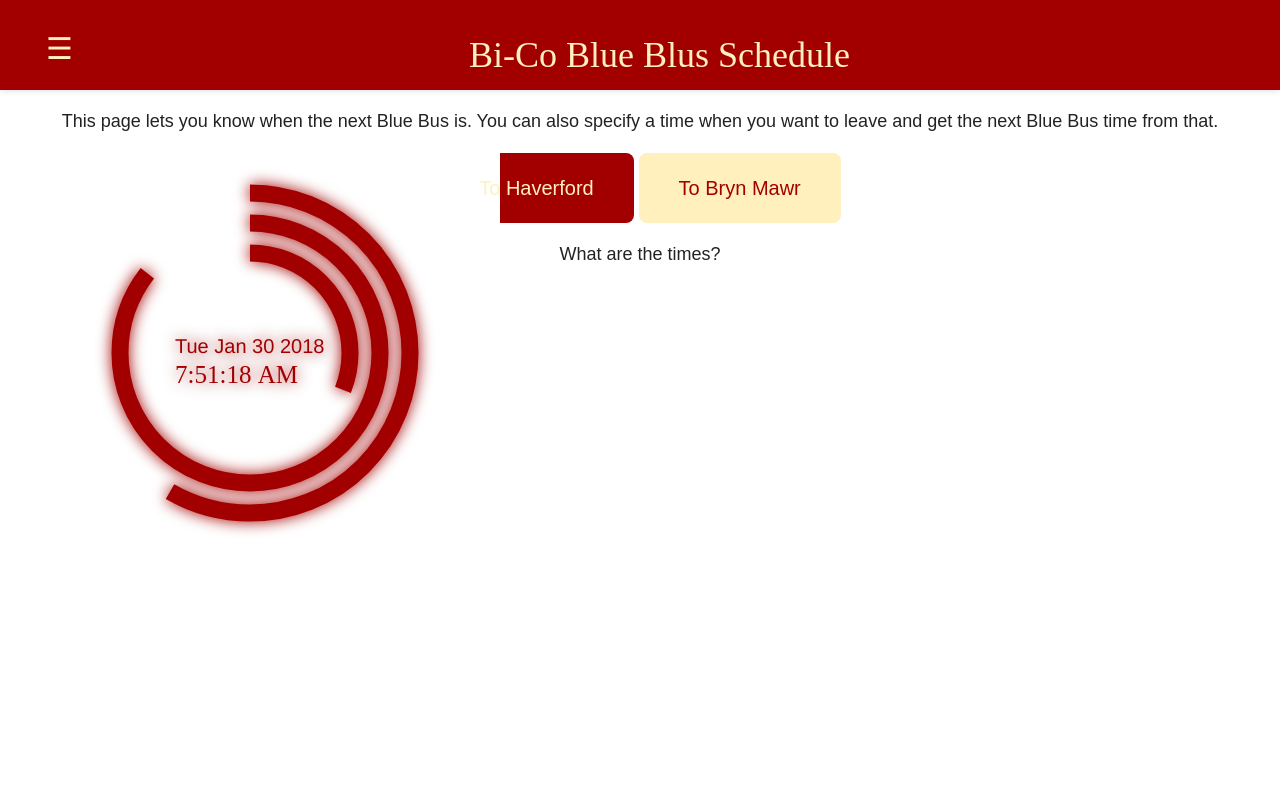
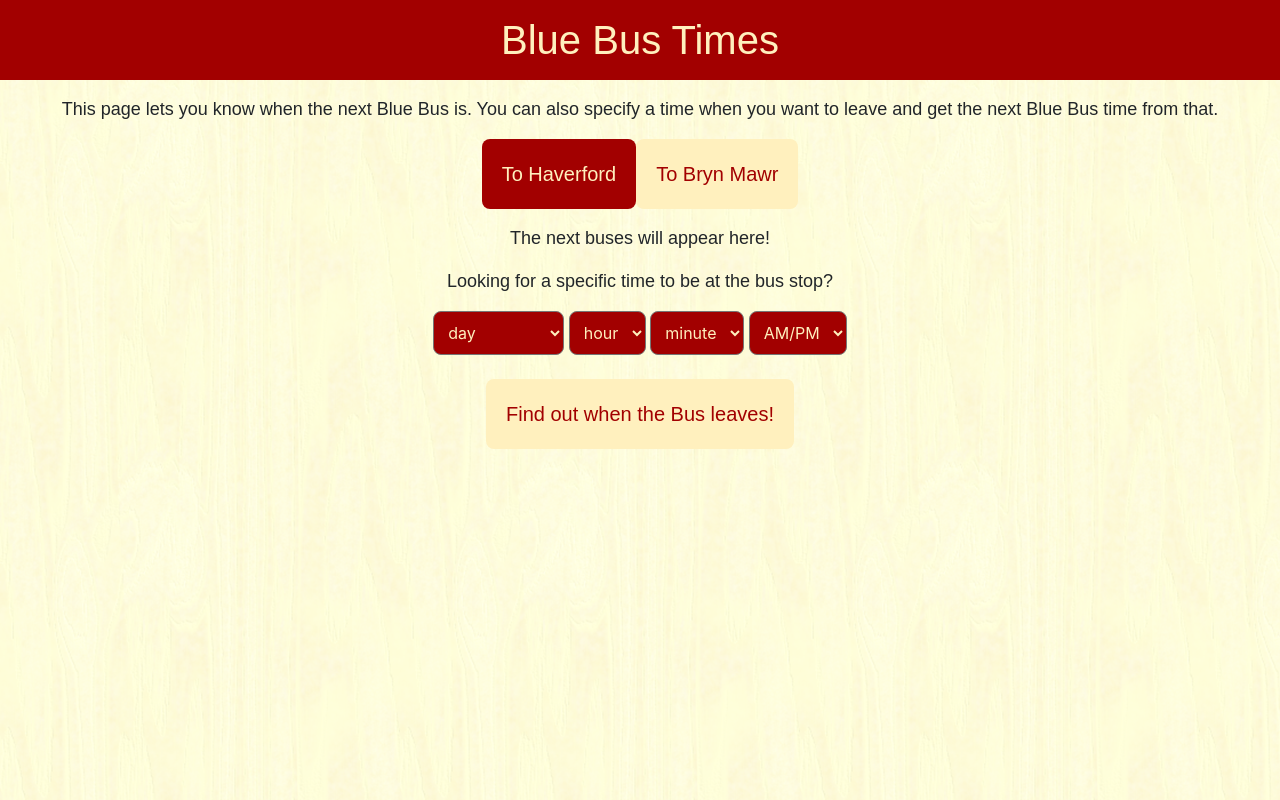
Before and after one commit to ishtiaque06/blue_bus_schedule, a Flask app: page / in a window 1280 px wide. Run offline with Flask 2, Linux system fonts and the light colour scheme; some libraries are stand-ins or nearby versions.

Commit message:
Started using Bootstrap framework for front-end. Added buttons for setting a future time. Changed visual aspects around.

```diff
--- a/static/css/clock.css
+++ /dev/null
@@ -1,3 +0,0 @@
-canvas {
-	position: absolute;
-}
--- a/static/css/main.css
+++ b/static/css/main.css
@@ -98,8 +98,8 @@
    ========================================================================== */
 
 h1 {
-    font-family: 'Bellefair', serif;
-    font-size: 50px;
+    font-family: 'Railway', sans-serif;
+    font-size: 40px;
     text-align: center;
     vertical-align: middle;
     line-height: 90px;
@@ -113,27 +113,18 @@
     text-align: center;
 }
 
-.header {
-    background-color: #03a9f4;
-    top: 0px;
-    display: block;
-    width: 100%;
-    height: 90px;
-    vertical-align: middle;
-    text-align: center;
-}
-
 body {
     /*background-color: #81d4fa;*/
     padding: 0;
     margin: 0;
     transition: background-color .5s;
+    background-image: url("/static/img/light-veneer.png");
+    background-repeat: repeat-xy;
 }
 
 
 .btn-group {
     text-align: center;
-
 }
 
 .option-toHaverford {
@@ -141,7 +132,7 @@
     border: none;
     color: #fff0be;
     font-family: 'Encode Sans Expanded', sans-serif;
-    padding: 20px 40px;
+    padding: 20px 20px;
     text-align: center;
     font-size: 20px;
     cursor: pointer;
@@ -182,7 +173,7 @@
     border: none;
     color: #a20000;
     font-family: 'Encode Sans Expanded', sans-serif;
-    padding: 20px 40px;
+    padding: 20px 20px;
     text-align: center;
     font-size: 20px;
     cursor: pointer;
@@ -217,109 +208,62 @@
   right: 0;
 }
 
-
-
-
-
-.header-basic-light{
-	padding: 20px 40px;
-	box-sizing:border-box;
-	box-shadow: 0 0 7px 0 rgba(0, 0, 0, 0.15);
-	height: 90px;
-	background-color: #A20000;
-	text-align: center;
+.navbar {
+  background: #A20000!important;
+  height: 80px;
 }
-
-
-.header-basic-light .header-limiter {
-	max-width: 1200px;
-	text-align: center;
-	margin: 0 auto;
-}
-
-.header-basic-light .header-limiter h1{
-	float: left;
-	font: normal 28px Cookie, Arial, Helvetica, sans-serif;
-	line-height: 40px;
-	margin: 0;
-	text-align: center;
-}
-
-.header-basic-light .header-limiter h1 span {
-	color: #000000;
-	text-align: center;
-	vertical-align: middle;
-}
-
-.header-h1 {
-    text-align: center;
-    margin-top: -10px;;
-    color: #fff0be;
-    font-family: 'Josefin Slab', serif;
-}
-
-/* The header links */
-
-.header-basic-light .header-limiter a {
-	color: #000000;
-	text-decoration: none;
-	text-align: center;
-}
-
-
-/* Making the header responsive. */
-
-
-/*side navigation bar*/
-.sidenav {
-    height: 100%;
-    width: 0;
-    position: fixed;
-    z-index: 1;
-    top: 0;
-    left: 0;
-    background-color: #fff0be;
-    overflow-x: hidden;
-    transition: 0.5s;
-    padding-top: 60px;
-    font-family: 'Josefin Slab', serif;
-}
-
-.sidenav a {
-    padding: 8px 8px 8px 32px;
-    text-decoration: none;
-    font-size: 25px;
-    color: #a20000;
-    display: block;
-    transition: 0.3s;
-}
-
-.sidenav a:hover {
-    color: #F4511E;
-}
-
-.sidenav .closebtn {
-    position: absolute;
-    top: 0;
-    right: 25px;
-    font-size: 36px;
-    margin-left: 50px;
-}
-
-#main {
-    transition: margin-left .5s;
-    padding: 16px;
-}
-
-@media screen and (max-height: 450px) {
-  .sidenav {padding-top: 15px;}
-  .sidenav a {font-size: 18px;}
+.navbar-brand {
+  position: absolute;
+  width: 100%;
+  left: 0;
+  text-align: center;
+  margin: 0 auto;
+  color: #fff0be!important;
 }
 
 #toDestination {
   white-space: pre-line;
 }
 
+.select-time {
+  text-align: center;
+}
+
+#calculate-time {
+  background-color: #fff0be;
+  border: none;
+  color: #a20000;
+  font-family: 'Encode Sans Expanded', sans-serif;
+  padding: 20px 20px;
+  text-align: center;
+  font-size: 20px;
+  cursor: pointer;
+  margin: 0 auto;
+  align-items: center;
+  border-radius: 8px;
+  transition-duration: 1.0s;
+}
+
+#calculate-time:hover {
+  background-color: #a20000;
+  border: none;
+  color: #fff0be;
+}
+
+#day, #hour , #minute, #ampm {
+  background-color: #a20000;
+  border-radius: 8px;
+  padding: 10px 10px;
+  color: #fff0be;
+  transition-duration: 1.0s;
+}
+
+#day:hover, #hour:hover, #minute:hover, #ampm:hover {
+  background-color: #fff0be;
+  border-radius: 8px;
+  padding: 10px 10px;
+  color: #a20000;
+}
 /* ==========================================================================
    Helper classes
    ========================================================================== */
--- a/static/js/clock.js
+++ /dev/null
@@ -1,54 +0,0 @@
-var canvas = document.getElementById("canvas");
-		var ctx = canvas.getContext("2d");
-
-		ctx.strokeStyle = '#A20000';
-		ctx.lineWidth = 17;
-		ctx.shadowBlur= 15;
-		ctx.shadowColor = '#A20000'
-
-		function degToRad(degree){
-			var factor = Math.PI/180;
-			return degree*factor;
-		}
-
-		function renderTime(){
-			var now = new Date();
-			var today = now.toDateString();
-			var time = now.toLocaleTimeString();
-			var hrs = now.getHours();
-			var min = now.getMinutes();
-			var sec = now.getSeconds();
-			var mil = now.getMilliseconds();
-			var smoothsec = sec+(mil/1000);
-      var smoothmin = min+(smoothsec/60);
-
-			//Background
-			gradient = ctx.createRadialGradient(250, 250, 5, 250, 250, 300);
-			gradient.addColorStop(0, "white");
-			gradient.addColorStop(1, "white");
-			ctx.fillStyle = gradient;
-			//ctx.fillStyle = 'rgba(00 ,00 , 00, 1)';
-			ctx.fillRect(0, 0, 500, 500);
-			//Hours
-			ctx.beginPath();
-			ctx.arc(250,200,160, degToRad(270), degToRad((hrs*30)-90));
-			ctx.stroke();
-			//Minutes
-			ctx.beginPath();
-			ctx.arc(250,200,130, degToRad(270), degToRad((smoothmin*6)-90));
-			ctx.stroke();
-			//Seconds
-			ctx.beginPath();
-			ctx.arc(250,200,100, degToRad(270), degToRad((smoothsec*6)-90));
-			ctx.stroke();
-			//Date
-			ctx.font = "20px Helvetica";
-			ctx.fillStyle = 'rgba(162, 0, 0, 1)'
-			ctx.fillText(today, 175, 200);
-			//Time
-			ctx.font = "25px Helvetica Bold";
-			ctx.fillStyle = 'rgba(162, 0, 0, 1)';
-			ctx.fillText(time, 175, 230);
-
-		}
-		setInterval(renderTime, 40);
--- a/templates/index.html
+++ b/templates/index.html
@@ -10,57 +10,95 @@
         <link rel="manifest" href="site.webmanifest">
         <link rel="apple-touch-icon" href="icon.png">
         <!-- Place favicon.ico in the root directory -->
-
-        <link rel="stylesheet" href="../static/css/normalize.css">
+        <link rel="stylesheet" href="https://maxcdn.bootstrapcdn.com/bootstrap/4.0.0/css/bootstrap.min.css">
         <link rel="stylesheet" href="../static/css/main.css">
-        <link rel="stylesheet" href="https://www.w3schools.com/w3css/4/w3.css">
-        <link rel="stylesheet" href="../static/css/clock.css">
     </head>
     <body>
         <!--[if lte IE 9]>
             <p class="browserupgrade">You are using an <strong>outdated</strong> browser. Please <a href="https://browsehappy.com/">upgrade your browser</a> to improve your experience and security.</p>
         <![endif]-->
 
-        <!--<div class="header"><h1>Blue Bus Schedule</h1></div>-->
-
-        <div id="mySidenav" class="sidenav">
-            <a href="javascript:void(0)" class="closebtn" onclick="closeNav()">&times;</a>
-            <a href="http://www.haverford.edu">Haverford College</a>
-            <a href="http://www.brynmawr.edu">Bryn Mawr College</a>
-        </div>
-
-        <header class="header-basic-light">
-
-	        <div>
-                <button style="font-size:30px;cursor:pointer;float:left; color: #fff0be;
-                border: none; background-color: Transparent;margin-top: 15px" onclick="openNav()">&#9776;</button>
-
-		        <h1 class="header-h1">Bi-Co Blue Blus Schedule</h1>
-
-	        </div>
-
-        </header>
-
+        <nav class="navbar navbar-expand-lg navbar-light bg-light">
+            <a class="navbar-brand" href="#"><h1>Blue Bus Times</h1></a>
+        </nav>
 
         <!--Main paragraph-->
+        <p></p>
         <p>This page lets you know when the next Blue Bus is. You can also specify a time when you want to leave and get the next Blue Bus time from that.</p>
 
         <!--Button div for styling both the buttons. They
             can be styled individually if necessary.-->
-        <canvas class id="canvas" width="500" height="500" ></canvas>
-        <div class = "btn-group">
-        	<button class=option-toHaverford><span>To Haverford </span></button>
-        	<button class=option-toBrynMawr><span>To Bryn Mawr </span></button>
+        <!--<div style="width: 500px; height: 400px; position: absolute;"><canvas class id="canvas" width="500px" height="400px"></canvas></div>-->
+        <div class="text-center">
+            <div class = "btn-group">
+        	   <button class=option-toHaverford><span>To Haverford </span></button>
+        	   <button class=option-toBrynMawr><span>To Bryn Mawr </span></button>
+            </div>
         </div>
+        <p>
+        <!--This paragraph element changes according to button press-->
+        <p id=toDestination>The next buses will appear here!</p>
 
-        <!--This paragraph element changes according to button press-->
-        <p id=toDestination>What are the times?</p>
-
-
+        <p>
+        <p>Looking for a specific time to be at the bus stop?</p>
+        <div class="select-time">
+            <select id="day">
+                <option>day</option>
+                <option>Monday</option>
+                <option>Tuesday</option>
+                <option>Wednesday</option>
+                <option>Thursday</option>
+                <option>Friday</option>
+                <option>Saturday</option>
+                <option>Sunday</option>
+            </select>
+            <select id="hour">
+                <option>hour</option>
+                <option>12</option>
+                <option>1</option>
+                <option>2</option>
+                <option>3</option>
+                <option>4</option>
+                <option>5</option>
+                <option>6</option>
+                <option>7</option>
+                <option>8</option>
+                <option>9</option>
+                <option>10</option>
+                <option>11</option>
+            </select>
+            <select id="minute">
+                <option>minute</option>
+                <option>0</option>
+                <option>5</option>
+                <option>10</option>
+                <option>15</option>
+                <option>20</option>
+                <option>25</option>
+                <option>30</option>
+                <option>35</option>
+                <option>40</option>
+                <option>45</option>
+                <option>50</option>
+                <option>55</option>
+            </select>
+            <select id="ampm">
+                <option>AM/PM</option>
+                <option>AM</option>
+                <option>PM</option>
+            </select>
+        </div>
+        <br>
+        <div style="text-align: center">
+            <button id="calculate-time">Find out when the Bus leaves!</button>
+        </div>
+        <p id="future-times">
         <!--scripts!-->
         <script src="../static/js/vendor/modernizr-3.5.0.min.js"></script>
 
         <script src="https://code.jquery.com/jquery-3.2.1.min.js" integrity="sha256-hwg4gsxgFZhOsEEamdOYGBf13FyQuiTwlAQgxVSNgt4=" crossorigin="anonymous"></script>
+        <script src="https://cdnjs.cloudflare.com/ajax/libs/popper.js/1.12.9/umd/popper.min.js" integrity="sha384-ApNbgh9B+Y1QKtv3Rn7W3mgPxhU9K/ScQsAP7hUibX39j7fakFPskvXusvfa0b4Q" crossorigin="anonymous"></script>
+        <script src="https://maxcdn.bootstrapcdn.com/bootstrap/4.0.0/js/bootstrap.min.js" integrity="sha384-JZR6Spejh4U02d8jOt6vLEHfe/JQGiRRSQQxSfFWpi1MquVdAyjUar5+76PVCmYl" crossorigin="anonymous"></script>
 
         <script>window.jQuery || document.write('<script src="../static/js/vendor/jquery-3.2.1.min.js"><\/script>')</script>
 
@@ -68,22 +106,6 @@
         <script src="../static/js/main.js"></script>
         <script src="../static/js/toHaverford.js"></script>
         <script src="../static/js/toBrynMawr.js"></script>
-        <script src="../static/js/clock.js"></script>
-
-
-        <script>
-            function openNav() {
-            document.getElementById("mySidenav").style.width = "300px";
-            document.getElementById("main").style.marginLeft = "300px";
-            document.body.style.backgroundColor = "rgba(162, 0, 0, 1)";
-            }
-
-            function closeNav() {
-            document.getElementById("mySidenav").style.width = "0";
-            document.getElementById("main").style.marginLeft= "0";
-            document.body.style.backgroundColor = "white";
-            }
-        </script>
 
         <!-- Google Analytics: change UA-XXXXX-Y to be your site's ID. -->
         <script>
```
Also changed, not shown: static/img/light-veneer.png (added).
